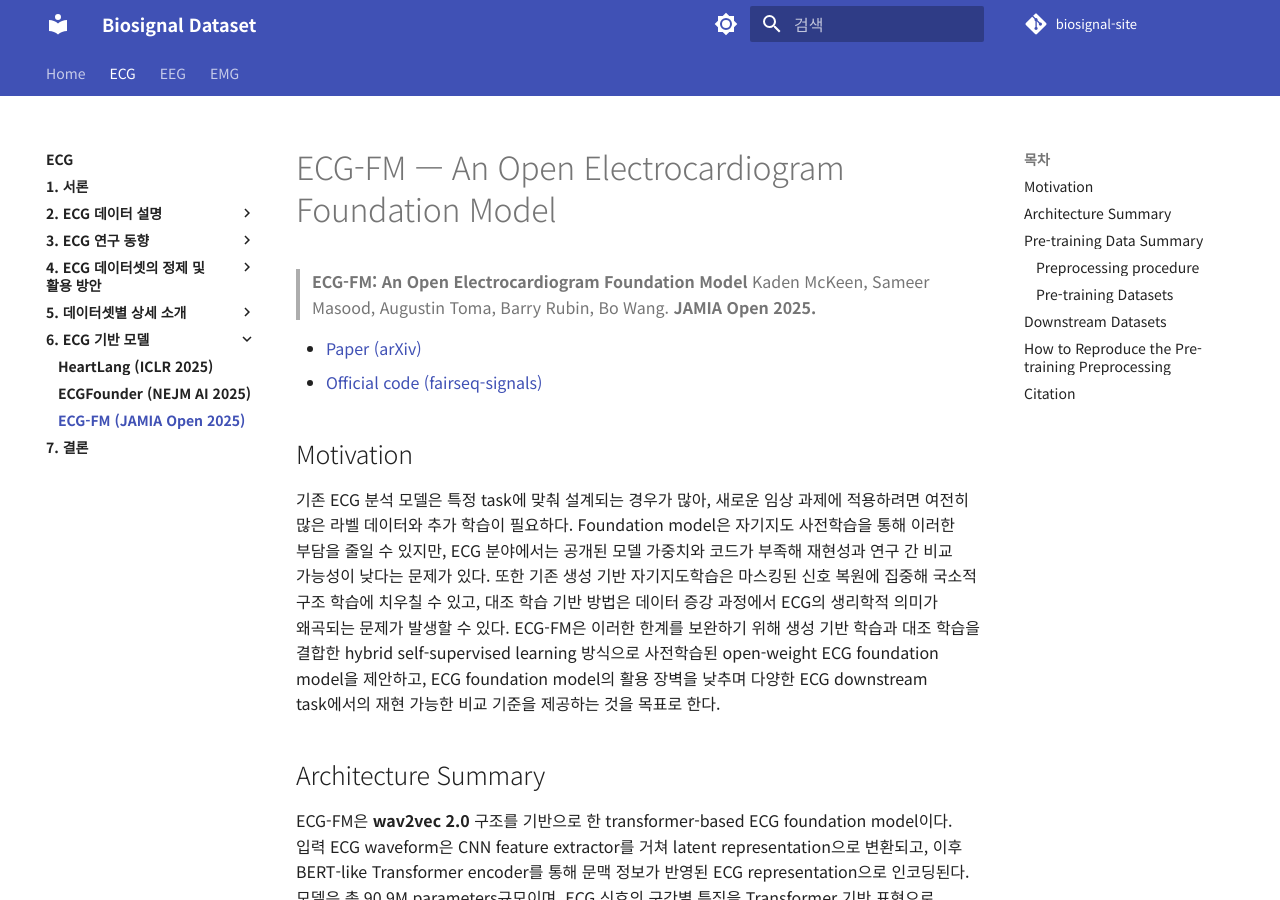
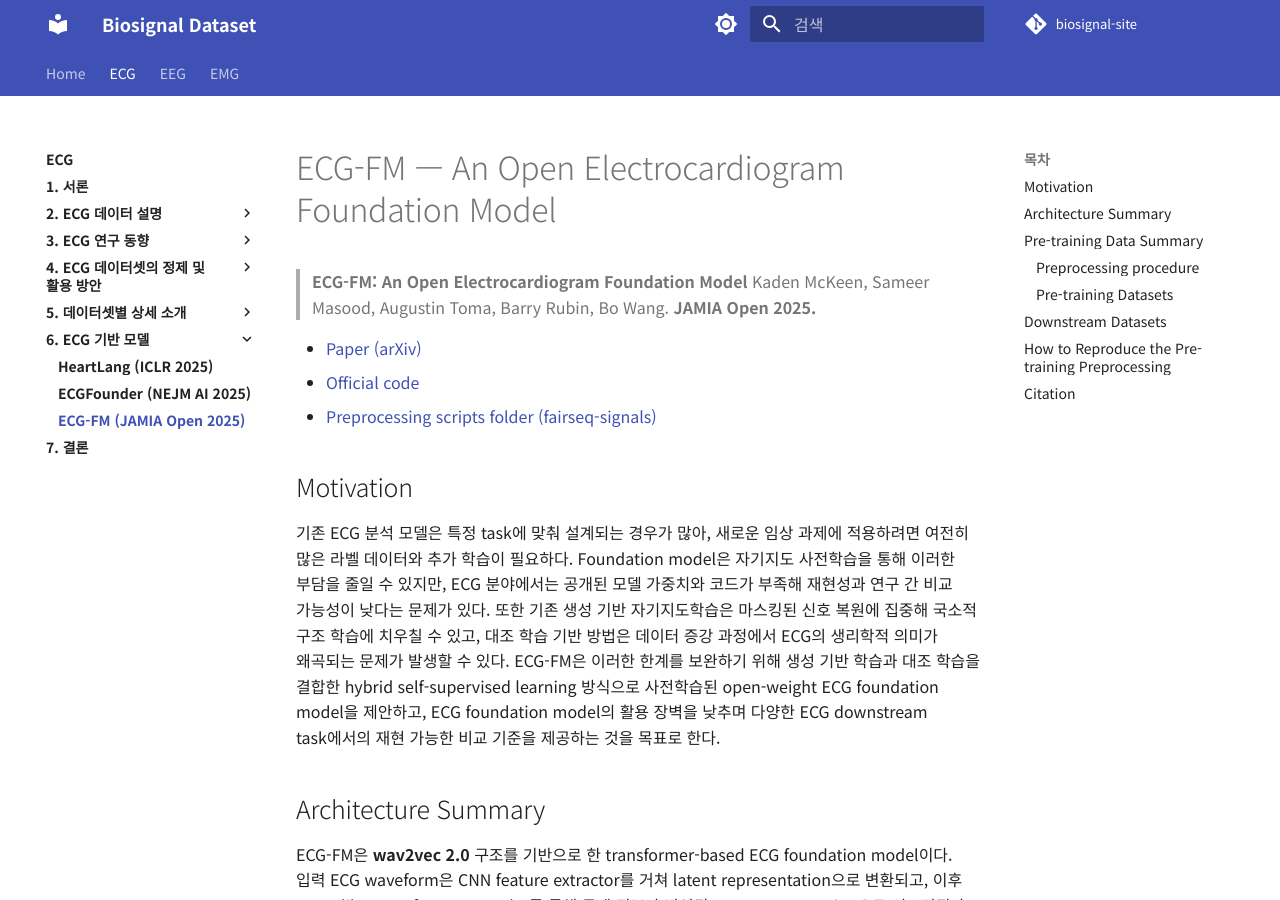
Before and after one commit to iwantjeonyeok/biosignal-site, an MkDocs documentation site: the page built from docs/ecg/6-ecg-기반-모델/ecg-fm.md, in a window 1280 px wide and 900 px high. Built offline with MkDocs 1.6.1 and Material for MkDocs 9.7.7, drawn with Linux system fonts in a browser that asks for light colours; comment, search, counter and statistics services are not loaded.

Commit message:
Update ecg-fm.md

```diff
--- a/docs/ecg/6-ecg-기반-모델/ecg-fm.md
+++ b/docs/ecg/6-ecg-기반-모델/ecg-fm.md
@@ -4,7 +4,8 @@
 > Kaden McKeen, Sameer Masood, Augustin Toma, Barry Rubin, Bo Wang. **JAMIA Open 2025.**
 
 - [Paper (arXiv)](https://arxiv.org/abs/2408.05178)
-- [Official code (fairseq-signals)](https://github.com/Jwoo5/fairseq-signals)
+- [Official code](https://github.com/bowang-lab/ECG-FM/.)
+- [Preprocessing scripts folder (fairseq-signals)](https://github.com/Jwoo5/fairseq-signals)
 
 ## Motivation
 
```
